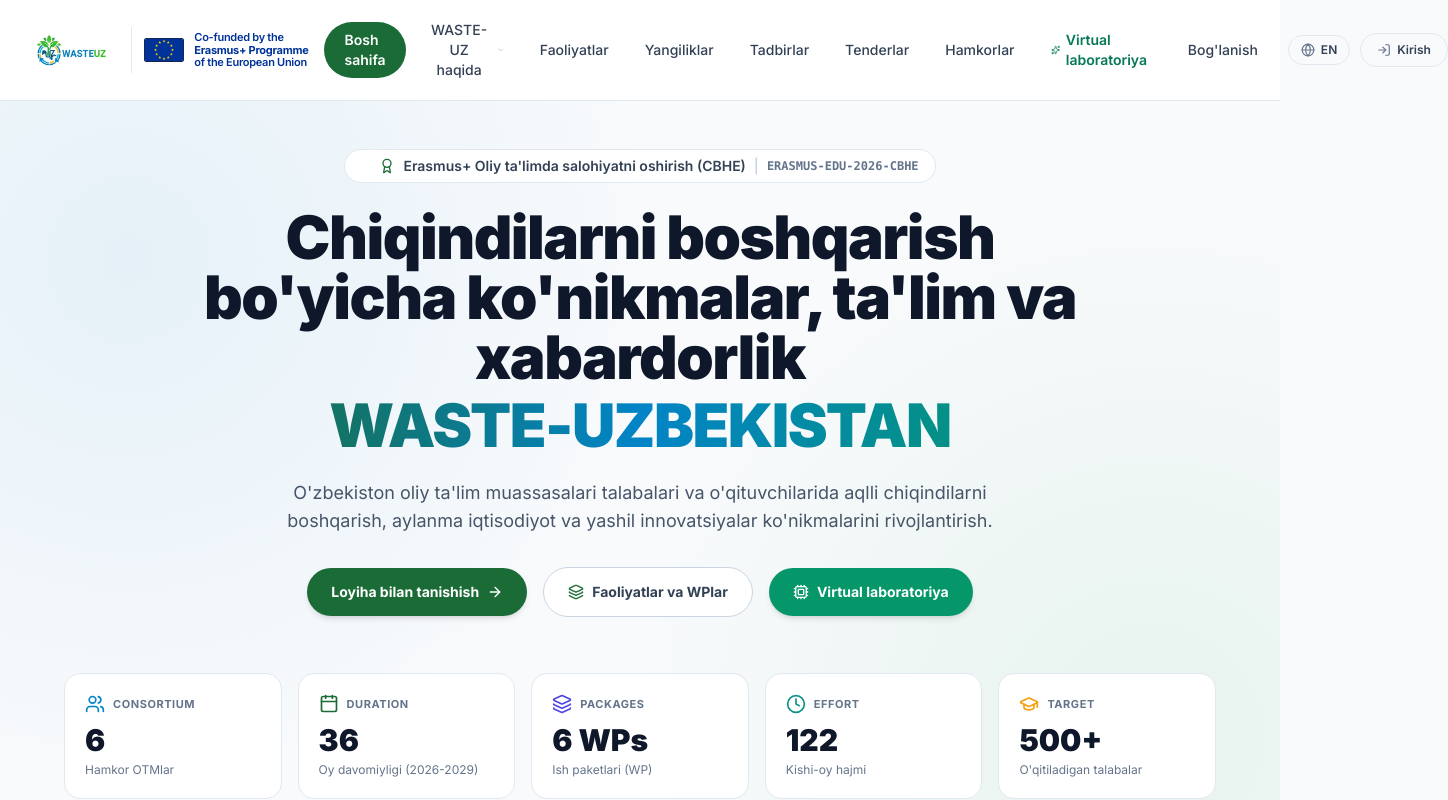
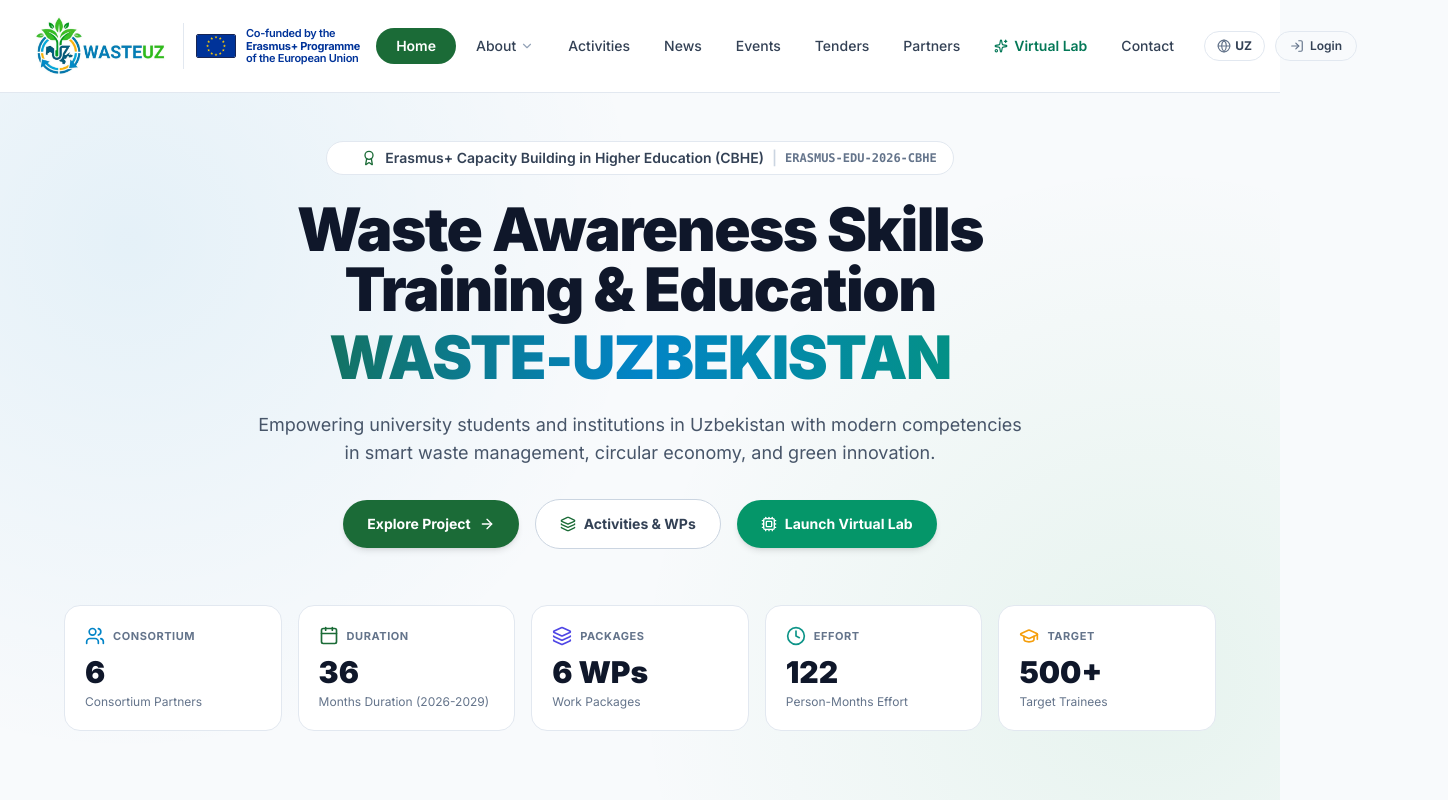
Before and after one commit to Mansurbek2703/wasteuz, a React (Vite) app: page / in a window 1280 px wide. Shown: the top 800 px of the page, 1448 px wide, since content can reach past the window. Built offline with nearby package versions, Linux system fonts and the light colour scheme; no server answers.

Commit message:
Fix desktop navbar single-line layout with whitespace-nowrap, restore mobile hamburger menu, crop logo for maximum size, and set default language to English

```diff
--- a/src/App.jsx
+++ b/src/App.jsx
@@ -11,6 +11,7 @@ import ActivitiesPage from './pages/ActivitiesPage';
 import VirtualLabPage from './pages/VirtualLabPage';
 import NewsPage from './pages/NewsPage';
 import NewsDetailPage from './pages/NewsDetailPage';
+import EventsPage from './pages/EventsPage';
 import TendersPage from './pages/TendersPage';
 import TenderDetailPage from './pages/TenderDetailPage';
 import ContactPage from './pages/ContactPage';
@@ -20,14 +21,14 @@ import AdminPage from './pages/AdminPage';
 import { translations } from './data/translations';
 
 export default function App() {
-  const [lang, setLang] = useState('uz');
+  const [lang, setLang] = useState('en'); // Default is English as requested
   const [info, setInfo] = useState(null);
   const [partners, setPartners] = useState([]);
   const [workPackages, setWorkPackages] = useState([]);
   const [news, setNews] = useState([]);
   const [tenders, setTenders] = useState([]);
 
-  const t = translations[lang] || translations.uz;
+  const t = translations[lang] || translations.en;
 
   const loadAllData = async () => {
     try {
@@ -100,6 +101,10 @@ export default function App() {
               element={<NewsDetailPage news={news} lang={lang} />}
             />
             <Route
+              path="/events"
+              element={<EventsPage t={t} lang={lang} />}
+            />
+            <Route
               path="/tenders"
               element={<TendersPage t={t} lang={lang} tenders={tenders} />}
             />
--- a/src/components/Navbar.jsx
+++ b/src/components/Navbar.jsx
@@ -19,7 +19,7 @@ export default function Navbar({ lang, setLang, t }) {
     return () => document.removeEventListener("mousedown", handleClickOutside);
   }, []);
 
-  // Close dropdown on route change
+  // Close menu & dropdown on route change
   useEffect(() => {
     setAboutDropdownOpen(false);
     setIsOpen(false);
@@ -29,27 +29,27 @@ export default function Navbar({ lang, setLang, t }) {
 
   return (
     <header className="sticky top-0 z-50 bg-white shadow-xs border-b border-slate-200">
-      <div className="max-w-[1440px] mx-auto px-4 sm:px-6 lg:px-8 py-3 flex items-center justify-between gap-4">
+      <div className="max-w-[1480px] mx-auto px-3 sm:px-6 lg:px-8 py-2.5 sm:py-3 flex items-center justify-between gap-2 sm:gap-4">
 
-        {/* LEFT: Project Logo + Official EU Flag Emblem (greenengine.uz layout) */}
-        <div className="flex items-center gap-3 sm:gap-5 flex-shrink-0">
-          {/* Main Logo */}
-          <Link to="/" className="flex items-center gap-2 group">
+        {/* LEFT: Large Official Logo + EU Flag Emblem */}
+        <div className="flex items-center gap-2 sm:gap-4 flex-shrink-0">
+          {/* Prominent Logo */}
+          <Link to="/" className="flex items-center group py-0.5">
             <img
               src="/logo.jpg"
               alt="WASTE-UZ Official Logo"
-              className="h-12 sm:h-14 md:h-16 w-auto object-contain transition duration-200 group-hover:scale-102"
+              className="h-12 sm:h-14 lg:h-16 w-auto object-contain transition duration-200 group-hover:scale-102"
             />
           </Link>
 
-          {/* Official EU Emblem with Exact Flag of Europe */}
-          <div className="flex items-center gap-2.5 pl-3 border-l border-slate-200/90 py-1">
+          {/* EU Co-funded Flag Emblem - visible on tablet & desktop */}
+          <div className="hidden sm:flex items-center gap-2.5 pl-3 border-l border-slate-200 py-1">
             <img
               src="/eu-flag.svg"
               alt="Flag of the European Union"
               className="w-9 h-6 sm:w-10 sm:h-6.5 object-cover rounded-[2px] shadow-2xs flex-shrink-0 border border-blue-950"
             />
-            <div className="flex flex-col text-[10px] sm:text-[11px] font-semibold text-[#003399] leading-[1.15] tracking-tight select-none">
+            <div className="flex flex-col text-[10px] sm:text-[11px] font-semibold text-[#003399] leading-[1.15] tracking-tight whitespace-nowrap select-none">
               <span>Co-funded by the</span>
               <span className="font-bold">Erasmus+ Programme</span>
               <span>of the European Union</span>
@@ -57,14 +57,14 @@ export default function Navbar({ lang, setLang, t }) {
           </div>
         </div>
 
-        {/* CENTER / RIGHT: Navigation Items */}
-        <nav className="hidden xl:flex items-center gap-1.5 lg:gap-2 text-[14px] font-medium text-slate-700">
+        {/* DESKTOP NAVIGATION MENU (Single clean horizontal row with whitespace-nowrap) */}
+        <nav className="hidden lg:flex items-center gap-1 xl:gap-1.5 2xl:gap-2 text-[13px] xl:text-[14px] font-medium text-slate-700 whitespace-nowrap">
           {/* Home as Green Pill */}
           <NavLink
             to="/"
             end
             className={({ isActive }) =>
-              `px-5 py-2 rounded-full font-semibold transition text-sm flex items-center ${
+              `px-4 xl:px-5 py-2 rounded-full font-semibold transition text-xs xl:text-sm whitespace-nowrap flex items-center ${
                 isActive
                   ? 'bg-[#1b6b37] text-white shadow-xs'
                   : 'text-slate-700 hover:text-[#1b6b37] hover:bg-slate-50'
@@ -79,36 +79,36 @@ export default function Navbar({ lang, setLang, t }) {
             <button
               onClick={() => setAboutDropdownOpen(!aboutDropdownOpen)}
               onMouseEnter={() => setAboutDropdownOpen(true)}
-              className={`px-3.5 py-2 rounded-full transition flex items-center gap-1.5 font-medium text-sm ${
+              className={`px-3 xl:px-3.5 py-2 rounded-full transition flex items-center gap-1 text-xs xl:text-sm whitespace-nowrap ${
                 isAboutActive
-                  ? 'text-[#1b6b37] font-bold bg-emerald-50/60'
+                  ? 'text-[#1b6b37] font-bold bg-emerald-50/70'
                   : 'text-slate-700 hover:text-[#1b6b37] hover:bg-slate-50'
               }`}
             >
-              <span>{t.nav.about}</span>
-              <ChevronDown className={`w-3.5 h-3.5 transition-transform duration-200 ${aboutDropdownOpen ? 'rotate-180 text-[#1b6b37]' : 'text-slate-400'}`} />
+              <span className="whitespace-nowrap">{t.nav.about}</span>
+              <ChevronDown className={`w-3.5 h-3.5 transition-transform duration-200 flex-shrink-0 ${aboutDropdownOpen ? 'rotate-180 text-[#1b6b37]' : 'text-slate-400'}`} />
             </button>
 
             {aboutDropdownOpen && (
               <div
                 onMouseLeave={() => setAboutDropdownOpen(false)}
-                className="absolute left-0 top-full mt-1 w-56 bg-white rounded-2xl shadow-xl border border-slate-100 py-2 z-50 animate-fadeIn"
+                className="absolute left-0 top-full mt-1 w-52 bg-white rounded-2xl shadow-xl border border-slate-100 py-2 z-50 animate-fadeIn"
               >
                 <Link
                   to="/about"
-                  className="block px-4 py-2.5 text-xs sm:text-sm text-slate-700 hover:bg-slate-50 hover:text-[#1b6b37] font-medium"
+                  className="block px-4 py-2 text-xs sm:text-sm text-slate-700 hover:bg-slate-50 hover:text-[#1b6b37] font-medium whitespace-nowrap"
                 >
                   {t.nav.aboutProject}
                 </Link>
                 <Link
                   to="/about#objectives"
-                  className="block px-4 py-2.5 text-xs sm:text-sm text-slate-700 hover:bg-slate-50 hover:text-[#1b6b37] font-medium"
+                  className="block px-4 py-2 text-xs sm:text-sm text-slate-700 hover:bg-slate-50 hover:text-[#1b6b37] font-medium whitespace-nowrap"
                 >
                   {t.nav.objectives}
                 </Link>
                 <Link
                   to="/about#passport"
-                  className="block px-4 py-2.5 text-xs sm:text-sm text-slate-700 hover:bg-slate-50 hover:text-[#1b6b37] font-medium"
+                  className="block px-4 py-2 text-xs sm:text-sm text-slate-700 hover:bg-slate-50 hover:text-[#1b6b37] font-medium whitespace-nowrap"
                 >
                   {t.nav.passport}
                 </Link>
@@ -120,9 +120,9 @@ export default function Navbar({ lang, setLang, t }) {
           <NavLink
             to="/activities"
             className={({ isActive }) =>
-              `px-3.5 py-2 rounded-full transition text-sm ${
+              `px-3 xl:px-3.5 py-2 rounded-full transition text-xs xl:text-sm whitespace-nowrap ${
                 isActive
-                  ? 'text-[#1b6b37] font-bold bg-emerald-50/60'
+                  ? 'text-[#1b6b37] font-bold bg-emerald-50/70'
                   : 'text-slate-700 hover:text-[#1b6b37] hover:bg-slate-50'
               }`
             }
@@ -134,9 +134,9 @@ export default function Navbar({ lang, setLang, t }) {
           <NavLink
             to="/news"
             className={({ isActive }) =>
-              `px-3.5 py-2 rounded-full transition text-sm ${
+              `px-3 xl:px-3.5 py-2 rounded-full transition text-xs xl:text-sm whitespace-nowrap ${
                 isActive
-                  ? 'text-[#1b6b37] font-bold bg-emerald-50/60'
+                  ? 'text-[#1b6b37] font-bold bg-emerald-50/70'
                   : 'text-slate-700 hover:text-[#1b6b37] hover:bg-slate-50'
               }`
             }
@@ -146,11 +146,11 @@ export default function Navbar({ lang, setLang, t }) {
 
           {/* Events */}
           <NavLink
-            to="/news?cat=Events"
+            to="/events"
             className={({ isActive }) =>
-              `px-3.5 py-2 rounded-full transition text-sm ${
-                location.search.includes('Events')
-                  ? 'text-[#1b6b37] font-bold bg-emerald-50/60'
+              `px-3 xl:px-3.5 py-2 rounded-full transition text-xs xl:text-sm whitespace-nowrap ${
+                isActive
+                  ? 'text-[#1b6b37] font-bold bg-emerald-50/70'
                   : 'text-slate-700 hover:text-[#1b6b37] hover:bg-slate-50'
               }`
             }
@@ -162,9 +162,9 @@ export default function Navbar({ lang, setLang, t }) {
           <NavLink
             to="/tenders"
             className={({ isActive }) =>
-              `px-3.5 py-2 rounded-full transition text-sm ${
+              `px-3 xl:px-3.5 py-2 rounded-full transition text-xs xl:text-sm whitespace-nowrap ${
                 isActive
-                  ? 'text-[#1b6b37] font-bold bg-emerald-50/60'
+                  ? 'text-[#1b6b37] font-bold bg-emerald-50/70'
                   : 'text-slate-700 hover:text-[#1b6b37] hover:bg-slate-50'
               }`
             }
@@ -176,9 +176,9 @@ export default function Navbar({ lang, setLang, t }) {
           <NavLink
             to="/partners"
             className={({ isActive }) =>
-              `px-3.5 py-2 rounded-full transition text-sm ${
+              `px-3 xl:px-3.5 py-2 rounded-full transition text-xs xl:text-sm whitespace-nowrap ${
                 isActive
-                  ? 'text-[#1b6b37] font-bold bg-emerald-50/60'
+                  ? 'text-[#1b6b37] font-bold bg-emerald-50/70'
                   : 'text-slate-700 hover:text-[#1b6b37] hover:bg-slate-50'
               }`
             }
@@ -190,14 +190,14 @@ export default function Navbar({ lang, setLang, t }) {
           <NavLink
             to="/virtual-lab"
             className={({ isActive }) =>
-              `px-3.5 py-2 rounded-full transition text-sm flex items-center gap-1.5 ${
+              `px-3.5 py-2 rounded-full transition text-xs xl:text-sm whitespace-nowrap flex items-center gap-1.5 ${
                 isActive
                   ? 'bg-emerald-600 text-white font-bold shadow-xs'
                   : 'text-emerald-700 font-semibold hover:bg-emerald-50'
               }`
             }
           >
-            <Sparkles className="w-3.5 h-3.5" />
+            <Sparkles className="w-3.5 h-3.5 flex-shrink-0" />
             <span>{t.nav.virtualLab}</span>
           </NavLink>
 
@@ -205,9 +205,9 @@ export default function Navbar({ lang, setLang, t }) {
           <NavLink
             to="/contact"
             className={({ isActive }) =>
-              `px-3.5 py-2 rounded-full transition text-sm ${
+              `px-3 xl:px-3.5 py-2 rounded-full transition text-xs xl:text-sm whitespace-nowrap ${
                 isActive
-                  ? 'text-[#1b6b37] font-bold bg-emerald-50/60'
+                  ? 'text-[#1b6b37] font-bold bg-emerald-50/70'
                   : 'text-slate-700 hover:text-[#1b6b37] hover:bg-slate-50'
               }`
             }
@@ -216,42 +216,54 @@ export default function Navbar({ lang, setLang, t }) {
           </NavLink>
         </nav>
 
-        {/* RIGHT: Language Toggle + Login Button */}
-        <div className="flex items-center gap-2.5">
+        {/* RIGHT CONTROLS: Language & Login & Mobile Hamburger */}
+        <div className="flex items-center gap-2 sm:gap-2.5 flex-shrink-0">
           {/* Language Switcher */}
           <button
             onClick={() => setLang(lang === 'en' ? 'uz' : 'en')}
-            className="flex items-center gap-1.5 px-3 py-1.5 rounded-full border border-slate-200 hover:border-slate-300 text-slate-700 transition font-semibold text-xs"
-            title="Language"
+            className="flex items-center gap-1 px-2.5 sm:px-3 py-1.5 rounded-full border border-slate-200 hover:border-slate-300 text-slate-700 transition font-bold text-xs"
+            title="Switch Language"
           >
             <Globe className="w-3.5 h-3.5 text-slate-500" />
             <span>{lang === 'en' ? "UZ" : "EN"}</span>
           </button>
 
-          {/* Login Button */}
+          {/* Login Button (Hidden on very small screens, placed inside mobile drawer) */}
           <Link
             to="/login"
-            className="flex items-center gap-1.5 px-4 py-2 rounded-full border border-slate-200 hover:border-[#1b6b37] hover:text-[#1b6b37] text-slate-700 transition font-semibold text-xs bg-slate-50/80 shadow-2xs"
+            className="hidden sm:flex items-center gap-1.5 px-3.5 py-1.5 rounded-full border border-slate-200 hover:border-[#1b6b37] hover:text-[#1b6b37] text-slate-700 transition font-semibold text-xs bg-slate-50/80 shadow-2xs whitespace-nowrap"
             title="Consortium Login"
           >
             <LogIn className="w-3.5 h-3.5 text-slate-500" />
             <span>{t.nav.login}</span>
           </Link>
 
-          {/* Mobile Hamburger */}
+          {/* MOBILE HAMBURGER BUTTON (Clearly visible on mobile & tablet) */}
           <button
             onClick={() => setIsOpen(!isOpen)}
-            className="xl:hidden p-2 rounded-xl text-slate-700 hover:bg-slate-100 transition"
+            className="lg:hidden p-2 rounded-xl text-slate-700 bg-slate-100 hover:bg-slate-200 active:bg-slate-300 transition"
             aria-label="Toggle menu"
           >
-            {isOpen ? <X className="w-6 h-6" /> : <Menu className="w-6 h-6" />}
+            {isOpen ? <X className="w-6 h-6 text-slate-900" /> : <Menu className="w-6 h-6 text-slate-900" />}
           </button>
         </div>
       </div>
 
-      {/* Mobile Drawer */}
+      {/* MOBILE DRAWER (Full navigation links when menu is opened) */}
       {isOpen && (
-        <div className="xl:hidden border-t border-slate-200 bg-white px-5 pt-3 pb-6 space-y-1.5 shadow-xl animate-fadeIn">
+        <div className="lg:hidden border-t border-slate-200 bg-white px-5 pt-4 pb-8 space-y-2 shadow-2xl animate-fadeIn">
+          {/* Mobile EU Badge */}
+          <div className="flex items-center gap-2.5 p-3 rounded-xl bg-slate-50 border border-slate-200 mb-3">
+            <img
+              src="/eu-flag.svg"
+              alt="Flag of the European Union"
+              className="w-8 h-5.5 object-cover rounded-[2px] shadow-2xs border border-blue-950 flex-shrink-0"
+            />
+            <div className="text-[11px] font-semibold text-[#003399] leading-tight">
+              Co-funded by the Erasmus+ Programme of the European Union
+            </div>
+          </div>
+
           <NavLink
             to="/"
             end
@@ -299,6 +311,18 @@ export default function Navbar({ lang, setLang, t }) {
             }
           >
             {t.nav.news}
+          </NavLink>
+
+          <NavLink
+            to="/events"
+            onClick={() => setIsOpen(false)}
+            className={({ isActive }) =>
+              `block px-4 py-2.5 rounded-xl text-sm font-semibold transition ${
+                isActive ? 'bg-[#1b6b37] text-white' : 'text-slate-700 hover:bg-slate-50'
+              }`
+            }
+          >
+            {t.nav.events}
           </NavLink>
 
           <NavLink
@@ -353,7 +377,7 @@ export default function Navbar({ lang, setLang, t }) {
             <Link
               to="/login"
               onClick={() => setIsOpen(false)}
-              className="flex items-center gap-1.5 px-4 py-2 rounded-xl bg-slate-100 text-slate-800 text-xs font-bold"
+              className="flex items-center gap-1.5 px-4 py-2.5 rounded-xl bg-slate-900 text-white text-xs font-bold"
             >
               <LogIn className="w-4 h-4" />
               <span>{t.nav.login}</span>
@@ -364,9 +388,9 @@ export default function Navbar({ lang, setLang, t }) {
                 setLang(lang === 'en' ? 'uz' : 'en');
                 setIsOpen(false);
               }}
-              className="text-xs font-bold text-slate-600 hover:text-brand-blue"
+              className="text-xs font-bold text-slate-700 hover:text-brand-blue"
             >
-              Til: {lang === 'en' ? "O'zbekcha" : "English"}
+              Language: {lang === 'en' ? "English" : "O'zbekcha"}
             </button>
           </div>
         </div>
--- a/src/data/translations.js
+++ b/src/data/translations.js
@@ -2,7 +2,7 @@ export const translations = {
   en: {
     nav: {
       home: "Home",
-      about: "About WASTE-UZ",
+      about: "About",
       aboutProject: "About the Project",
       objectives: "Objectives & Goals",
       passport: "Project Passport",
@@ -137,13 +137,13 @@ export const translations = {
   uz: {
     nav: {
       home: "Bosh sahifa",
-      about: "WASTE-UZ haqida",
+      about: "Loyiha haqida",
       aboutProject: "Loyiha haqida",
       objectives: "Maqsad va vazifalar",
       passport: "Loyiha pasporti",
       partners: "Hamkorlar",
       workPackages: "Faoliyatlar",
-      virtualLab: "Virtual laboratoriya",
+      virtualLab: "Virtual Lab",
       news: "Yangiliklar",
       events: "Tadbirlar",
       tenders: "Tenderlar",
--- /dev/null
+++ b/src/pages/EventsPage.jsx
@@ -0,0 +1,111 @@
+import React, { useState, useEffect } from 'react';
+import { Calendar, MapPin, Clock, Tag, ExternalLink, CalendarDays } from 'lucide-react';
+
+export default function EventsPage({ t, lang }) {
+  const [events, setEvents] = useState([]);
+  const [loading, setLoading] = useState(true);
+
+  useEffect(() => {
+    fetch('/api/events')
+      .then((r) => r.json())
+      .then((data) => {
+        setEvents(data);
+        setLoading(false);
+      })
+      .catch((err) => {
+        console.error(err);
+        setLoading(false);
+      });
+  }, []);
+
+  return (
+    <div className="py-12 sm:py-16 space-y-12">
+      <div className="max-w-7xl mx-auto px-4 sm:px-8">
+        <div className="max-w-3xl">
+          <div className="inline-flex items-center gap-2 px-3 py-1 rounded-full bg-emerald-50 text-[#1b6b37] text-xs font-bold uppercase tracking-wider mb-3">
+            <Calendar className="w-3.5 h-3.5" />
+            <span>{t.events.tag}</span>
+          </div>
+          <h1 className="text-3xl sm:text-5xl font-black text-slate-900 tracking-tight">
+            {t.events.heading}
+          </h1>
+          <p className="mt-4 text-slate-600 text-base sm:text-lg">
+            {t.events.subheading}
+          </p>
+        </div>
+      </div>
+
+      <div className="max-w-7xl mx-auto px-4 sm:px-8">
+        {loading ? (
+          <div className="text-center py-12 text-slate-400">Yuklanmoqda...</div>
+        ) : events.length === 0 ? (
+          <div className="text-center py-16 bg-white rounded-3xl border border-slate-200 text-slate-500">
+            Hozircha yangi tadbirlar e'lon qilinmagan.
+          </div>
+        ) : (
+          <div className="grid grid-cols-1 md:grid-cols-2 lg:grid-cols-3 gap-6 sm:gap-8">
+            {events.map((evt) => {
+              const eventDate = new Date(evt.date);
+              const day = eventDate.getDate() || '15';
+              const month = eventDate.toLocaleString(lang === 'uz' ? 'uz-UZ' : 'en-US', { month: 'short' });
+              const year = eventDate.getFullYear() || '2026';
+
+              return (
+                <div
+                  key={evt.id}
+                  className="bg-white rounded-3xl p-6 sm:p-7 border border-slate-200 shadow-xs hover:border-[#1b6b37]/50 hover:shadow-md transition duration-200 flex flex-col justify-between"
+                >
+                  <div>
+                    {/* Date pill + Tag */}
+                    <div className="flex items-start justify-between gap-4 mb-4">
+                      <div className="flex flex-col items-center justify-center w-14 h-16 rounded-2xl bg-emerald-50 text-[#1b6b37] border border-emerald-100 flex-shrink-0">
+                        <span className="text-xl font-black leading-none">{day}</span>
+                        <span className="text-[11px] font-bold uppercase tracking-wider mt-0.5">{month}</span>
+                      </div>
+
+                      <span className="px-2.5 py-1 rounded-full bg-slate-100 text-slate-700 text-[11px] font-bold">
+                        {evt.type}
+                      </span>
+                    </div>
+
+                    <h2 className="font-bold text-lg text-slate-900 mb-3 leading-snug">
+                      {lang === 'uz' ? evt.titleUz : evt.title}
+                    </h2>
+
+                    <div className="space-y-2 text-xs text-slate-500 mb-4 font-medium">
+                      <div className="flex items-center gap-2">
+                        <Clock className="w-3.5 h-3.5 text-slate-400" />
+                        <span>{evt.time || '14:00 - 18:00 (UZT)'}</span>
+                      </div>
+                      <div className="flex items-start gap-2">
+                        <MapPin className="w-3.5 h-3.5 text-slate-400 flex-shrink-0 mt-0.5" />
+                        <span>{evt.location}</span>
+                      </div>
+                    </div>
+
+                    <p className="text-xs sm:text-sm text-slate-600 leading-relaxed mb-4">
+                      {evt.description}
+                    </p>
+                  </div>
+
+                  <div className="pt-4 border-t border-slate-100 flex items-center justify-between text-xs">
+                    <span className="text-slate-400 font-mono">{year}</span>
+                    <a
+                      href={`https://calendar.google.com/calendar/render?action=TEMPLATE&text=${encodeURIComponent(evt.title)}&dates=${evt.date.replace(/-/g, '')}T090000Z/${evt.date.replace(/-/g, '')}T130000Z&details=${encodeURIComponent(evt.description)}&location=${encodeURIComponent(evt.location)}`}
+                      target="_blank"
+                      rel="noopener noreferrer"
+                      className="inline-flex items-center gap-1 font-bold text-[#1b6b37] hover:underline"
+                    >
+                      <CalendarDays className="w-3.5 h-3.5" />
+                      <span>Kalendarga qo'shish</span>
+                    </a>
+                  </div>
+                </div>
+              );
+            })}
+          </div>
+        )}
+      </div>
+    </div>
+  );
+}
```
Also changed, not shown: public/logo.jpg, src/pages/LoginPage.jsx (line endings or trailing spaces).
